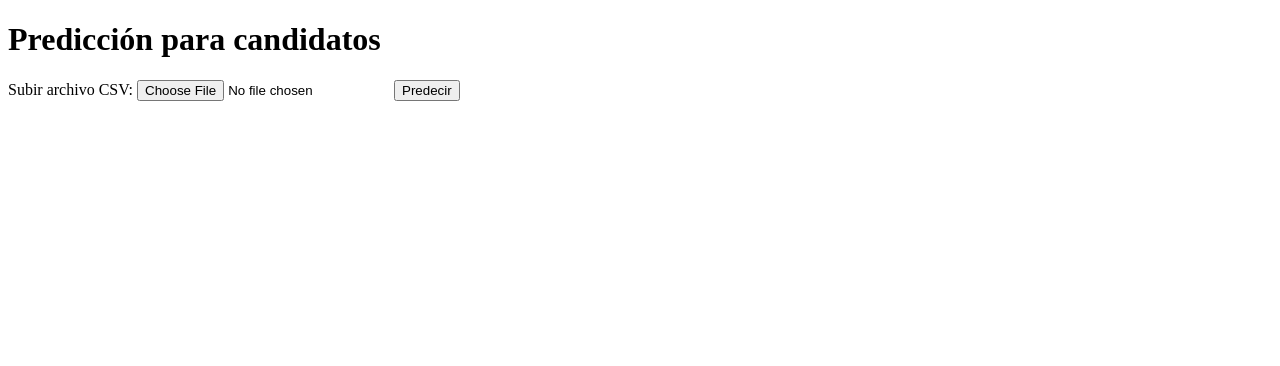
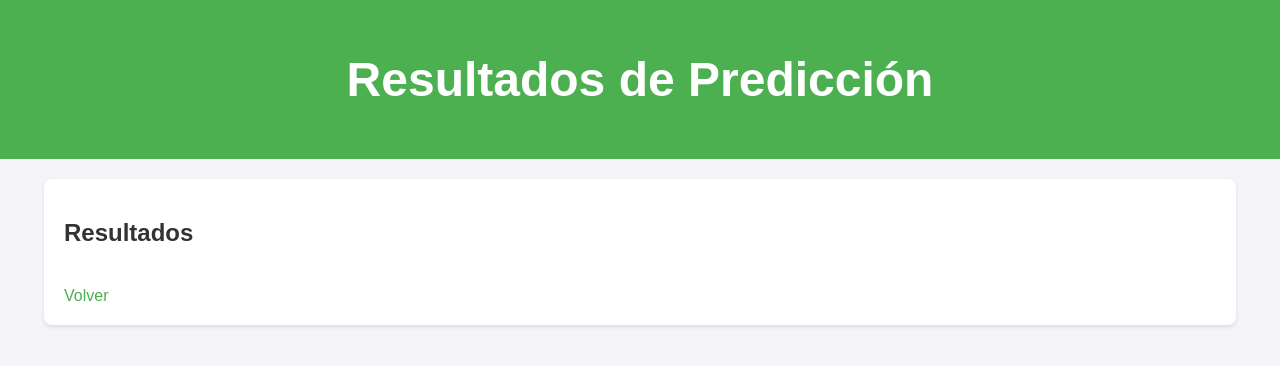
Before and after one commit to FedericoZapata/TP-inicial-labo-Zapata-Rodriguez-2025, a Flask app: page /predecir in a window 1280 px wide. Shown: the top 366 px of the page. Run offline with Flask 3, Linux system fonts and the light colour scheme.

Commit message:
agregado estilos

```diff
--- /dev/null
+++ b/static/css/styles.css
@@ -0,0 +1,56 @@
+/* General */
+body {
+    font-family: Arial, sans-serif;
+    margin: 0;
+    padding: 0;
+    background-color: #f4f4f9;
+    color: #333;
+}
+
+/* Header */
+header {
+    background-color: #4CAF50;
+    color: white;
+    padding: 20px;
+    text-align: center;
+    font-size: 24px;
+}
+
+/* Contenedor principal */
+/* Contenedor principal */
+.container {
+    max-width: 90%; /* Permite que el contenedor sea más ancho en pantallas grandes */
+    margin: 20px auto;
+    padding: 20px;
+    background: white;
+    border-radius: 8px;
+    box-shadow: 0 2px 4px rgba(0, 0, 0, 0.1);
+    overflow-x: auto; /* Permite desplazamiento horizontal si el contenido es más ancho */
+}
+
+/* Tabla */
+table {
+    width: 100%; /* La tabla ocupará todo el ancho del contenedor */
+    border-collapse: collapse;
+    margin-top: 20px;
+    table-layout: auto; /* Ajusta automáticamente el ancho de las columnas */
+}
+
+table th, table td {
+    border: 1px solid #ddd;
+    padding: 8px;
+    text-align: left;
+}
+
+table th {
+    background-color: #4CAF50;
+    color: white;
+}
+
+table tr:nth-child(even) {
+    background-color: #f9f9f9;
+}
+
+table tr:hover {
+    background-color: #f1f1f1;
+}
--- a/templates/prediccion.html
+++ b/templates/prediccion.html
@@ -3,19 +3,17 @@
 <head>
     <meta charset="UTF-8">
     <meta name="viewport" content="width=device-width, initial-scale=1.0">
-    <title>Predicción desde CSV</title>
+    <title>Resultados de Predicción</title>
+    <link rel="stylesheet" href="/static/css/styles.css">
 </head>
 <body>
-    <h1>Predicción para candidatos</h1>
-    <form action="/predecir" method="POST" enctype="multipart/form-data">
-        <label for="archivo">Subir archivo CSV:</label>
-        <input type="file" name="archivo" id="archivo" required>
-        <button type="submit">Predecir</button>
-    </form>
-
+    <header>
+        <h1>Resultados de Predicción</h1>
+    </header>
+    <div class="container">
+        <h2>Resultados</h2>
         {% if datos is not none and columnas is not none %}
-    <h2>Resultados</h2>
-    <table border="1">
+        <table>
             <thead>
                 <tr>
                     {% for col in columnas %}
@@ -33,10 +31,12 @@
                 {% endfor %}
             </tbody>
         </table>
+        {% endif %}
 
         {% if precision is not none %}
         <h3>Precisión del modelo: {{ precision }}%</h3>
         {% endif %}
-    {% endif %}
+        <a href="/" style="display: inline-block; margin-top: 20px; text-decoration: none; color: #4CAF50;">Volver</a>
+    </div>
 </body>
 </html>
```
Also changed, not shown: templates/index.html (+12 -6 lines), static/styles.css (deleted). Lines whose indentation alone changed are shown as unchanged.
